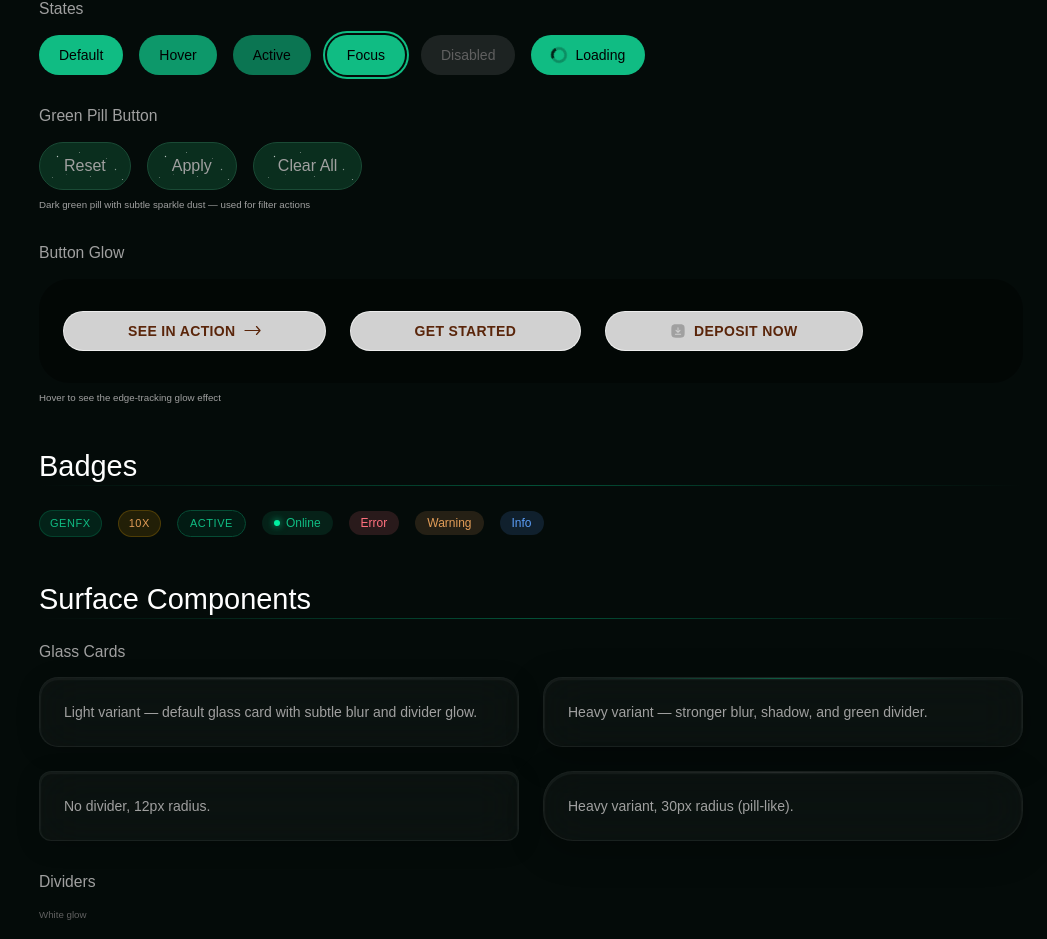
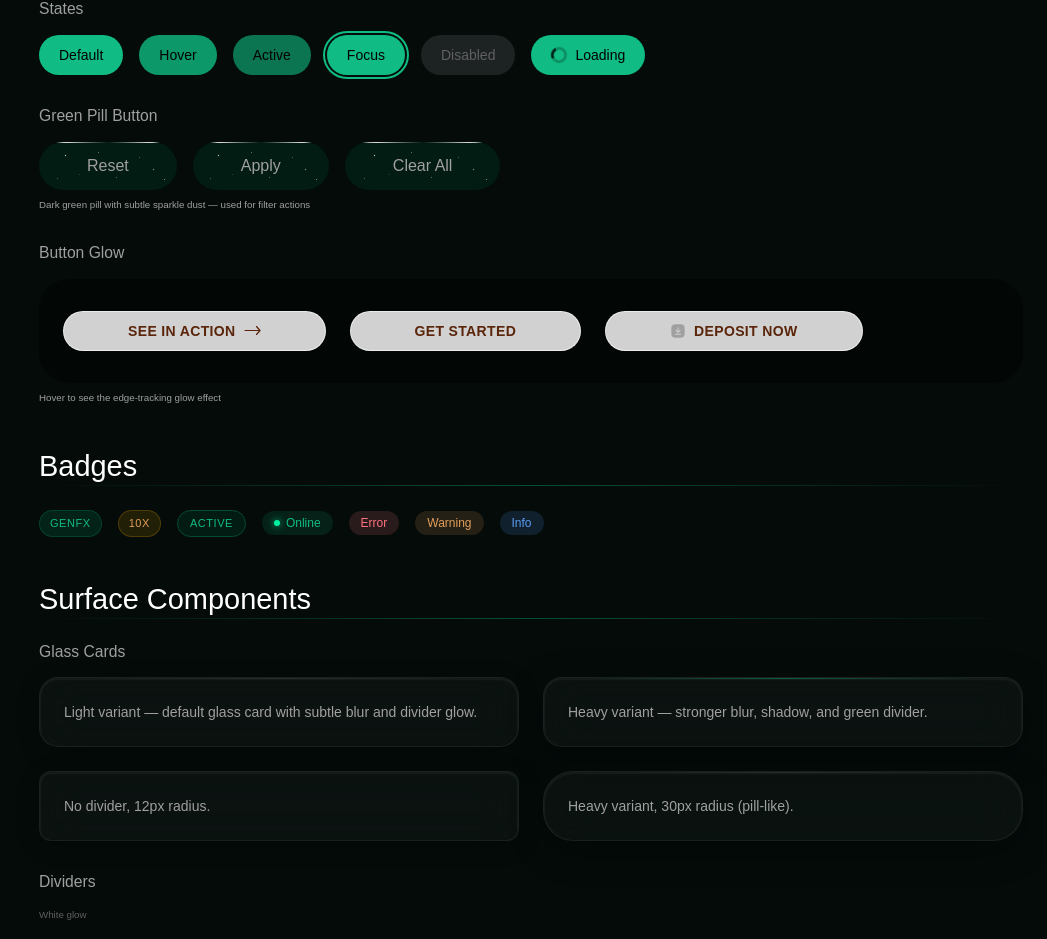
Before and after one commit to Mdx2025/GenesisFxDashboardMDX, a React (Vite) app: page /design-system in a window 1280 px wide. Shown: the part 2413-3352 px from the top of the page, without its empty margins (233-1280 px from the left). Built offline with nearby package versions, Linux system fonts and the light colour scheme; a web font is replaced by a local one.

Commit message:
fix: GreenPillButton bg #021B13, px-12, top corner borders #DBDBDB diffused

```diff
--- a/src/components/ui/GreenPillButton.tsx
+++ b/src/components/ui/GreenPillButton.tsx
@@ -8,11 +8,21 @@ interface GreenPillButtonProps {
 export function GreenPillButton({ children, onClick }: GreenPillButtonProps) {
   return (
     <button
-      className="h-12 px-6 relative cursor-pointer group rounded-full overflow-hidden focus-visible:ring-2 focus-visible:ring-gfx-green-500 focus-visible:outline-none"
+      className="h-12 px-12 relative cursor-pointer group rounded-full overflow-hidden focus-visible:ring-2 focus-visible:ring-gfx-green-500 focus-visible:outline-none"
       type="button"
       onClick={onClick}
-      style={{ background: '#0A2E1E', border: '1px solid #1A4A35' }}
+      style={{ background: '#021B13', border: 'none' }}
     >
+      <div
+        className="absolute top-0 left-0 w-1/2 h-px pointer-events-none"
+        style={{ background: 'linear-gradient(90deg, transparent 0%, #DBDBDB 40%, transparent 100%)' }}
+        aria-hidden="true"
+      />
+      <div
+        className="absolute top-0 right-0 w-1/2 h-px pointer-events-none"
+        style={{ background: 'linear-gradient(90deg, transparent 0%, #DBDBDB 60%, transparent 100%)' }}
+        aria-hidden="true"
+      />
       <svg className="absolute left-[18%] top-[25%] opacity-70" width="3" height="3" viewBox="0 0 3 3" fill="none" aria-hidden="true">
         <circle cx="1.5" cy="1.5" r="0.7" fill="white" filter="url(#gpb_blur)" />
       </svg>
```
Also changed, not shown: 4 other files (tests, documents, lock files or other folders).
